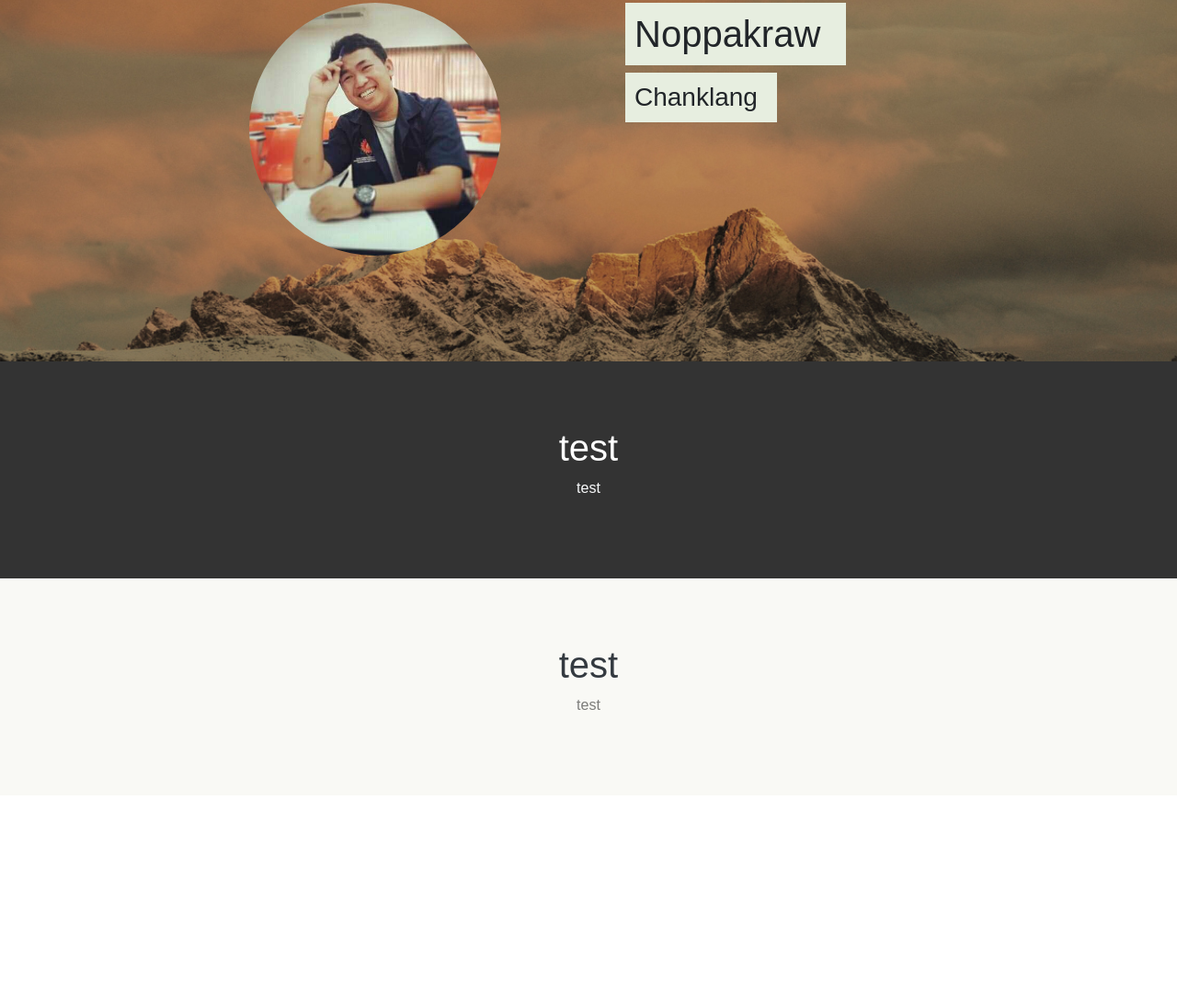
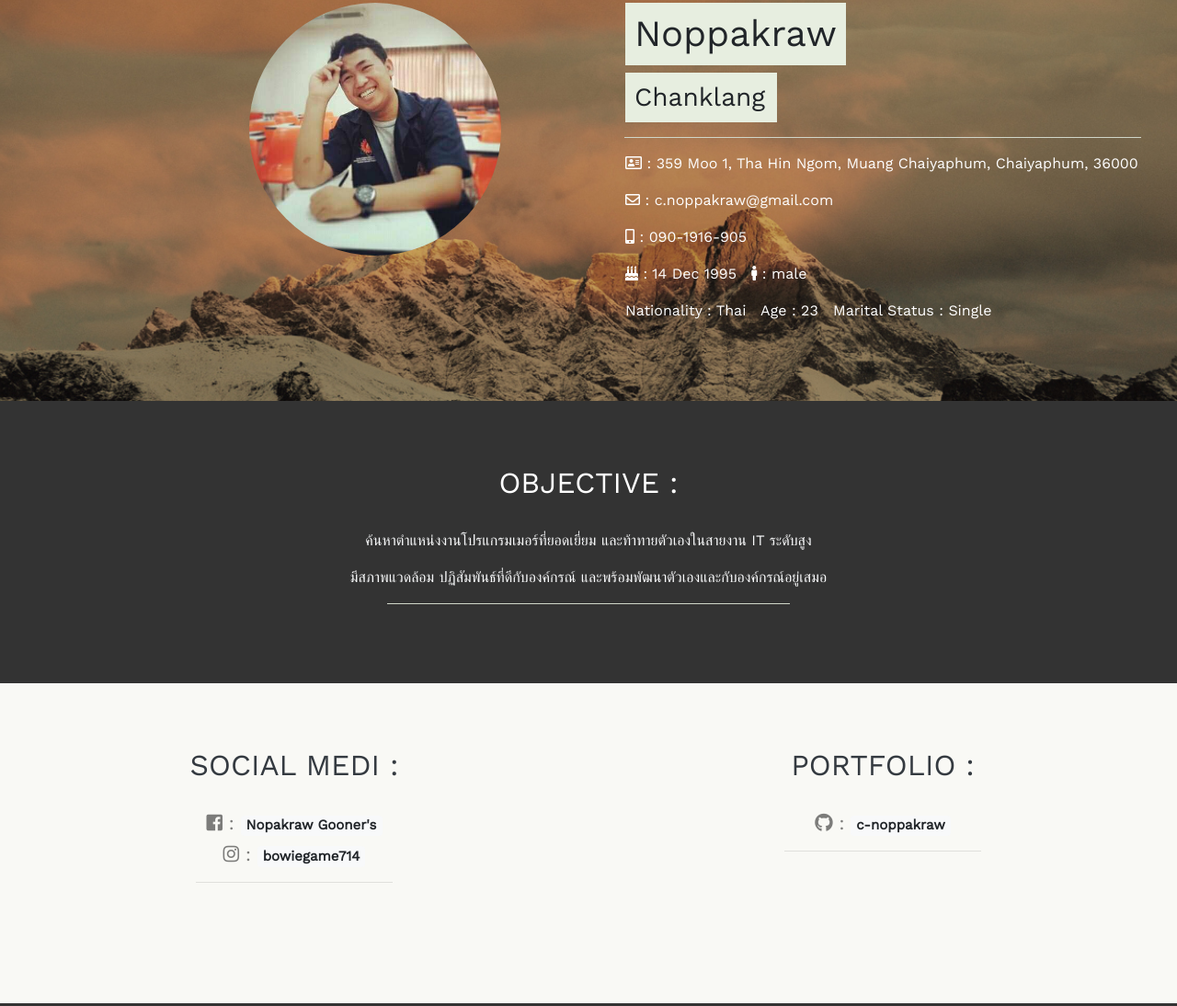
Before and after one commit to c-noppakraw/resume, a plain HTML site: page resume.html in a window 1280 px wide. Shown: the part 67-1161 px from the top of the page at 92% size. Before the commit the page ends 932 px from the top, so only its background shows below. Drawn offline with nearby package versions, Linux system fonts and the light colour scheme; a web font is replaced by a local one.

Commit message:
add data

```diff
--- a/css.css
+++ b/css.css
@@ -1,11 +1,11 @@
-@import url('https://fonts.googleapis.com/css?family=Kodchasan');
+@import url('https://fonts.googleapis.com/css?family=Work+Sans');
 
 .block {
     margin-top: 2.5%;
 }
 
 .font {
-    font-family: 'Kodchasan', sans-serif;
+    font-family: 'Work Sans', sans-serif;
 }
 
 .container-fluid {
@@ -52,3 +52,12 @@ body {
     background-attachment: fixed;
     background-size: cover;
 }
+
+.hr-bg {
+    background-color:#e7eee0 ;
+}
+
+hr {
+    margin-left:auto;
+    margin-right:auto;
+}
--- a/resume.html
+++ b/resume.html
@@ -5,6 +5,7 @@
 <meta name="viewport" content="width=device-width, initial-scale=1.0">
 <meta http-equiv="X-UA-Compatible" content="ie=edge">
 <link rel="stylesheet" href="css.css">
+<link rel="stylesheet" href="https://use.fontawesome.com/releases/v5.6.3/css/all.css" integrity="sha384-UHRtZLI+pbxtHCWp1t77Bi1L4ZtiqrqD80Kn4Z8NTSRyMA2Fd33n5dQ8lWUE00s/" crossorigin="anonymous">
 <link rel="stylesheet" href="https://stackpath.bootstrapcdn.com/bootstrap/4.2.1/css/bootstrap.min.css" integrity="sha384-GJzZqFGwb1QTTN6wy59ffF1BuGJpLSa9DkKMp0DgiMDm4iYMj70gZWKYbI706tWS" crossorigin="anonymous">
 <script src="https://stackpath.bootstrapcdn.com/bootstrap/4.2.1/js/bootstrap.min.js" integrity="sha384-B0UglyR+jN6CkvvICOB2joaf5I4l3gm9GU6Hc1og6Ls7i6U/mkkaduKaBhlAXv9k" crossorigin="anonymous"></script>
 <script src="https://code.jquery.com/jquery-3.3.1.slim.min.js" integrity="sha384-q8i/X+965DzO0rT7abK41JStQIAqVgRVzpbzo5smXKp4YfRvH+8abtTE1Pi6jizo" crossorigin="anonymous"></script>
@@ -22,6 +23,39 @@
                 <h1 class="bg-text-fname">Noppakraw</h1>
                 <h3 class="bg-text-lname">Chanklang</h3>
             </div>
+            <hr class="hr-bg" width="92%">
+            <div class="text-left text-white marginleft">
+                <p><i class="far fa-address-card"></i> : 359 Moo 1, Tha Hin Ngom, Muang Chaiyaphum, Chaiyaphum, 36000</p>
+                <p><i class="far fa-envelope"></i> : c.noppakraw@gmail.com</p>
+                <p><i class="fas fa-mobile-alt"></i> : 090-1916-905</p>
+                <p><i class="fas fa-birthday-cake"></i> : 14 Dec 1995 &nbsp; <i class="fas fa-male"></i> : male</p>
+                <p>Nationality : Thai &nbsp; Age : 23 &nbsp; Marital Status : Single</p>
+            </div>
+        </div>
+    </div>
+</div>
+<div class="container-fluid bg-1 ">
+    <div class="row">
+        <div class="col-sm-12 font text-center">
+            <h2 class="text-white">OBJECTIVE :</h2><br>
+            <p class="text-light">ค้นหาตำแหน่งงานโปรแกรมเมอร์ที่ยอดเยี่ยม และท้าทายตัวเองในสายงาน IT ระดับสูง</p>
+            <p class="text-light">มีสภาพแวดล้อม ปฏิสัมพันธ์ที่ดีกับองค์กรณ์ และพร้อมพัฒนาตัวเองและกับองค์กรณ์อยู่เสมอ</p>
+            <hr class="hr-bg" width="35%">
+        </div>
+    </div>
+</div>
+<div class="container-fluid bg-2">
+    <div class="row">
+        <div class="col-sm-6 font text-center marginbot">
+            <h2 class="text-dark">SOCIAL MEDI :</h2><br>
+            <h5 class="text-black-50"><i class="fab fa-facebook-square"></i> : <a class="badge badge-light" href="https://www.facebook.com/gameprograms" target="_blank">Nopakraw Gooner's</a></h5>
+            <h5 class="text-black-50"><i class="fab fa-instagram"></i> : <a class="badge badge-light" href="https://www.instagram.com/bowiegame714/" target="_blank">bowiegame714</a></h5>
+            <hr width="35%">
+        </div>
+        <div class="col-sm-6 font text-center">
+            <h2 class="text-dark">PORTFOLIO :</h2><br>
+            <h5 class="text-black-50"><i class="fab fa-github"></i> : <a class="badge badge-light" href="https://github.com/c-noppakraw" target="_blank">c-noppakraw</a></h5>
+            <hr width="35%">
         </div>
     </div>
 </div>
@@ -33,13 +67,5 @@
         </div>
     </div>
 </div>
-<div class="container-fluid bg-2">
-    <div class="row">
-        <div class="col-sm-12 font text-center">
-            <h1 class="text-dark">test</h1>
-            <p class="text-black-50">test</p>
-        </div>
-    </div>
-</div>
 </body>
 </html>
```
